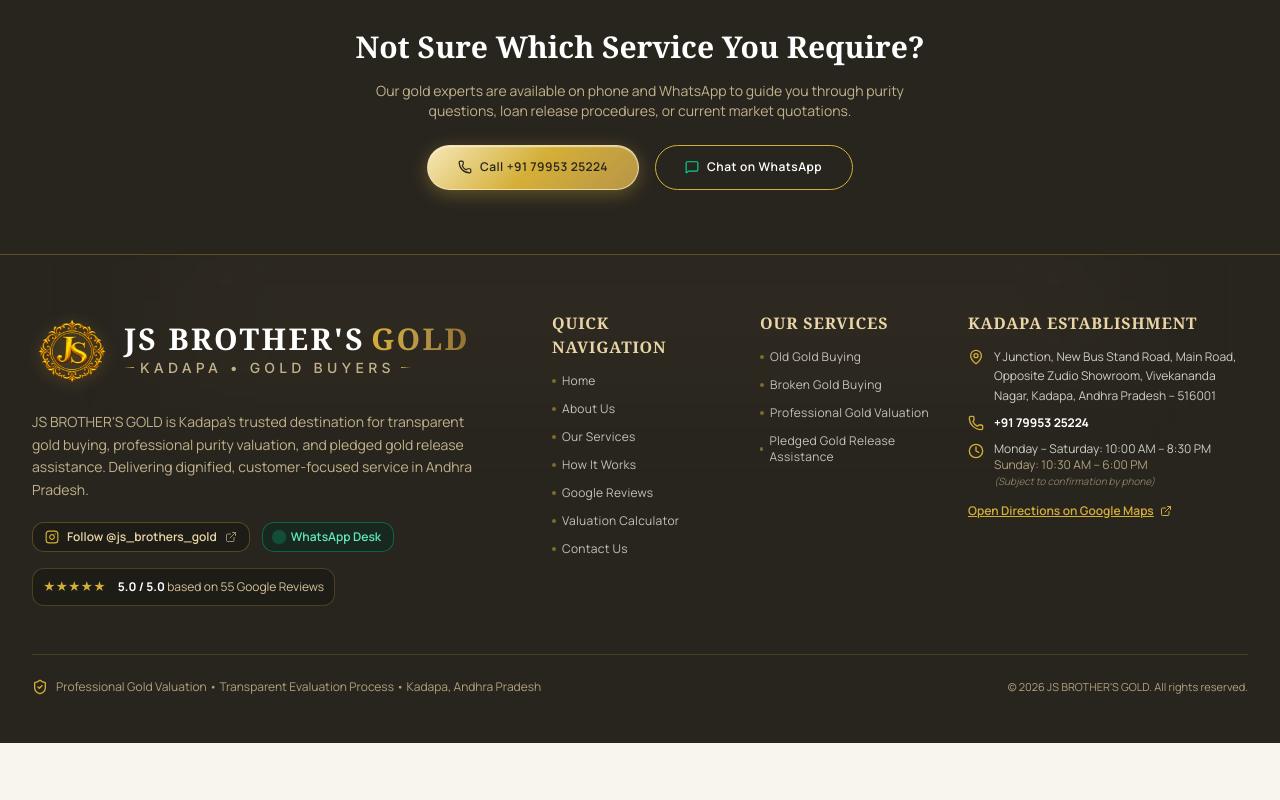
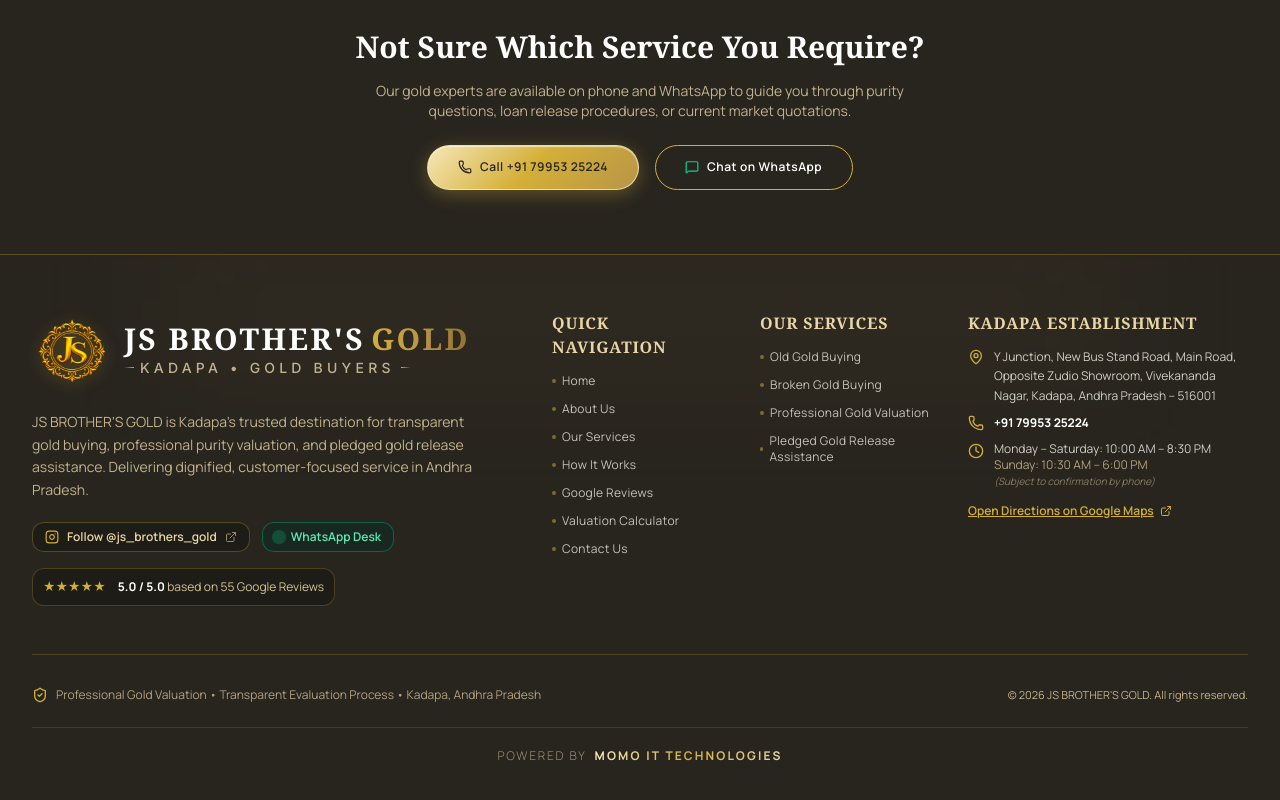
Before and after one commit to momoittechnologies-spec/-jsbrothers-gold, a React (Vite) app: page /services#pledged-gold-release-assistance in a window 1280 px wide. Shown: the part 3261-4061 px from the top of the page. Before the commit the page ends 4004 px from the top, so only its background shows below. Built offline with nearby package versions, Linux system fonts and the light colour scheme; a web font is replaced by a local one.

Commit message:
feat(footer): add elegant Powered by MOMO IT TECHNOLOGIES signature with luxury padding and gold styling

```diff
--- a/src/components/layout/Footer.tsx
+++ b/src/components/layout/Footer.tsx
@@ -174,7 +174,7 @@ export const Footer: React.FC = () => {
         </div>
 
         {/* Bottom Verified Status & Copyright */}
-        <div className="pt-6 flex flex-col md:flex-row items-center justify-between gap-3 text-xs text-[#E9D5A5]/70">
+        <div className="pt-8 flex flex-col md:flex-row items-center justify-between gap-4 text-xs text-[#E9D5A5]/70">
           <div className="flex items-center gap-2 text-center md:text-left">
             <ShieldCheck className="w-4 h-4 text-[#D4AF37] flex-shrink-0" />
             <span>
@@ -182,8 +182,18 @@ export const Footer: React.FC = () => {
             </span>
           </div>
 
-          <p className="text-center md:text-right text-[11px]">
+          <p className="text-center md:text-right text-[11px] text-[#E9D5A5]/80">
             © {currentYear} JS BROTHER'S GOLD. All rights reserved.
+          </p>
+        </div>
+
+        {/* Dedicated "Powered by MOMO IT TECHNOLOGIES" Luxury Credit Strip */}
+        <div className="mt-6 pt-5 border-t border-white/10 flex items-center justify-center">
+          <p className="text-[11px] sm:text-xs tracking-[0.15em] uppercase flex items-center gap-2">
+            <span className="font-light text-[#E9D5A5]/60">Powered by</span>
+            <span className="font-bold tracking-[0.18em] bg-gradient-to-r from-[#F6E7B8] via-[#D4AF37] to-[#E9D5A5] bg-clip-text text-transparent hover:brightness-125 transition-all">
+              MOMO IT TECHNOLOGIES
+            </span>
           </p>
         </div>
       </div>
```
